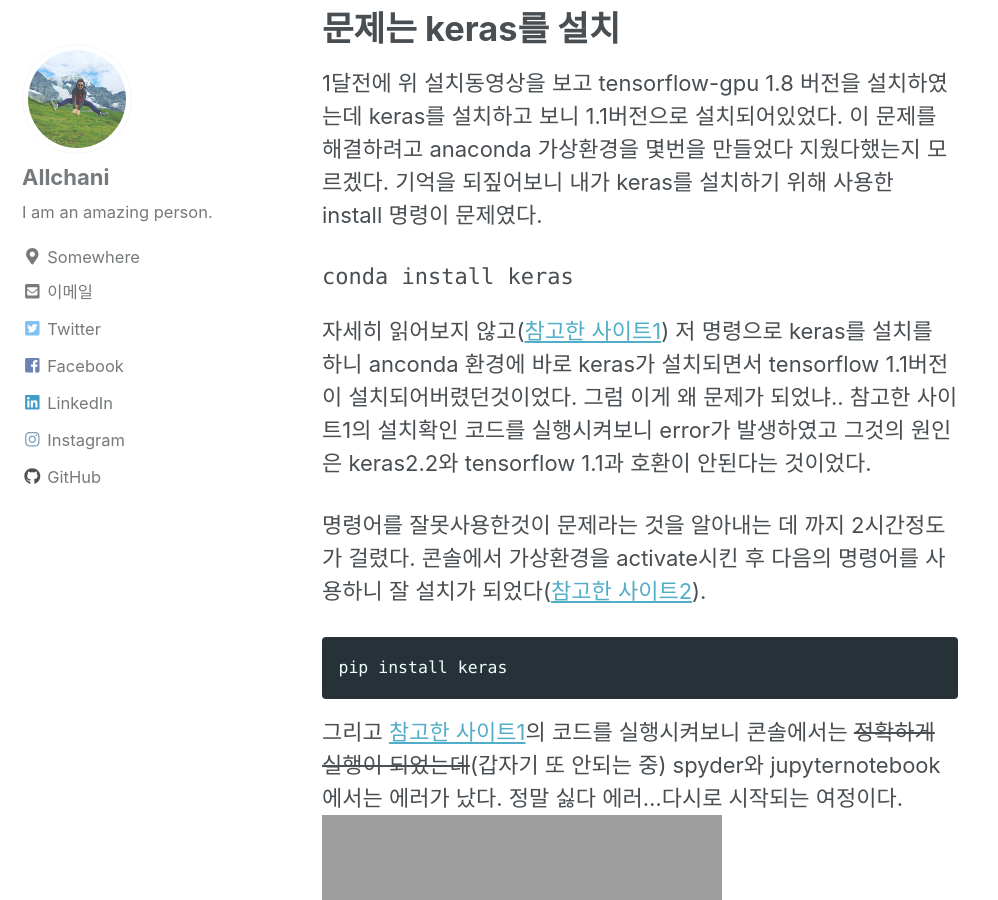
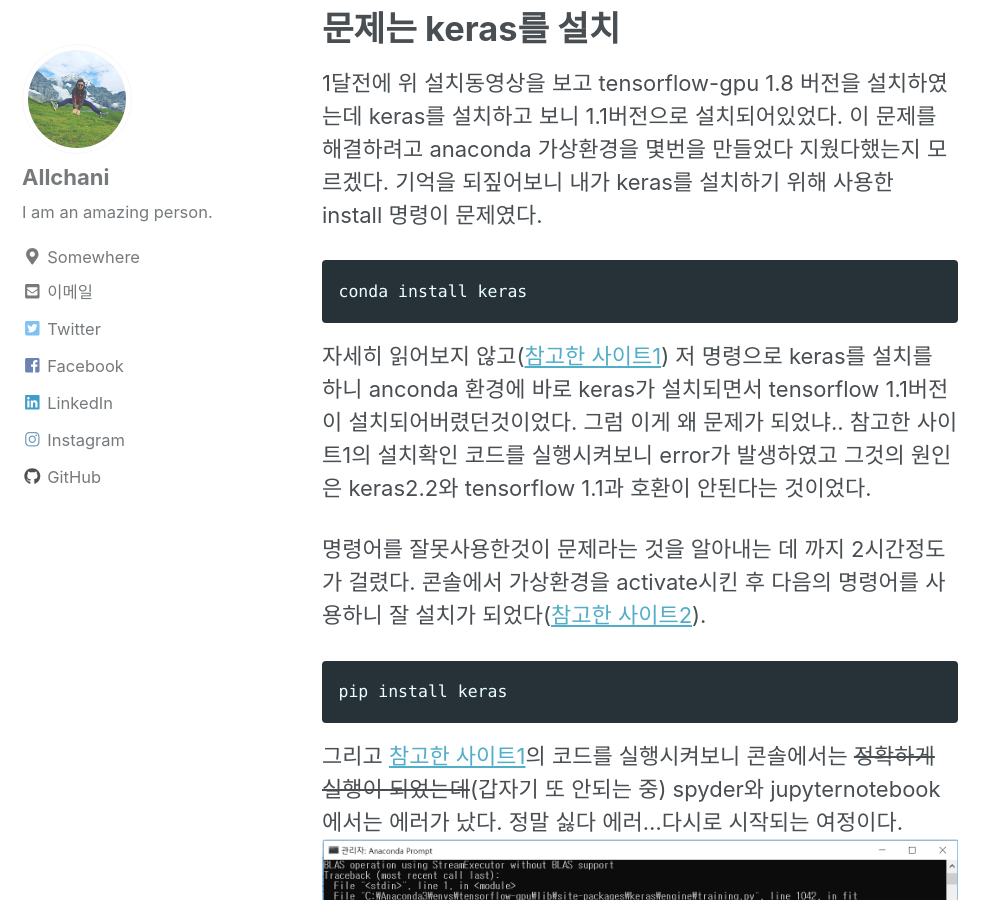
Before and after one commit to allchani/allchani_lab, a Jekyll site: the page built from docs/_posts/2018-06-24-keras.md, in a window 1280 px wide and 900 px high, scrolled down 853 px. Shown: the whole window, without its empty margins (0-998 px from the left). Built offline with Jekyll 4.4.1, drawn with Linux system fonts in a browser that asks for light colours; nearby versions of some CDN libraries; comment, search, counter and statistics services are not loaded.

Commit message:
doc fixed

````diff
--- a/docs/_posts/2018-06-24-keras.md
+++ b/docs/_posts/2018-06-24-keras.md
@@ -21,7 +21,7 @@ tensorflow, keras, machine learing, deep learning 이라는 키워드로 검색
 # 문제는 keras를 설치
 
 1달전에 위 설치동영상을 보고 tensorflow-gpu 1.8 버전을 설치하였는데 keras를 설치하고 보니 1.1버전으로 설치되어있었다. 이 문제를 해결하려고 anaconda 가상환경을 몇번을 만들었다 지웠다했는지 모르겠다. 기억을 되짚어보니 내가 keras를 설치하기 위해 사용한 install 명령이 문제였다.
-```python3
+```
 conda install keras
 ```
 
@@ -34,4 +34,5 @@ pip install keras
 ```
 
 그리고 [참고한 사이트1](https://tykimos.github.io/2017/08/07/Keras_Install_on_Windows/)의 코드를 실행시켜보니 콘솔에서는 ~~정확하게 실행이 되었는데~~(갑자기 또 안되는 중) spyder와 jupyternotebook에서는 에러가 났다. 정말 싫다 에러...다시로 시작되는 여정이다.
-![에러사진]({{"/assets/images/kerraserror01.png" | absolute_url }})
+![에러사진]({{ site.url }}{{ site.baseurl }}/assets/images/keraserror01.png)
+{: .image-center}
````
